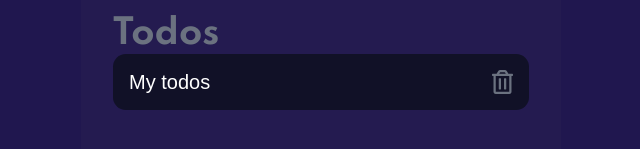
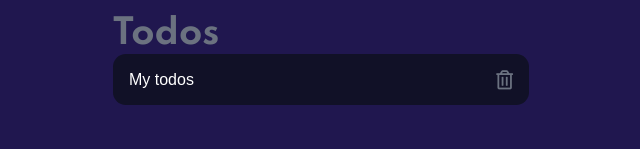
Before and after one commit to agausha/JavaScript-todo-app, a plain HTML site: page index.html in a window 1280 px wide. Shown: the part 279-428 px from the top of the page, 319-959 px from the left. Drawn offline with Linux system fonts and the light colour scheme.

Commit message:
Updated bg color in main

```diff
--- a/sass/_component.scss
+++ b/sass/_component.scss
@@ -64,11 +64,11 @@
     outline: none;
     background: none;
     color: $color-primary-white;
-    font-size: 1.25rem;
+    font-size: 1rem;
 }
 
 .delete {
     cursor: pointer;
-    font-size: 1.5rem;
+    font-size: 1.2rem;
     transition: all .3s;
 }
--- a/sass/_layout.scss
+++ b/sass/_layout.scss
@@ -1,6 +1,6 @@
 .main {
     max-width: 30rem;
     margin: 0 auto;
-    height: 35rem;
-    background: $color-primary-blue-magenta-1;
-}
+    min-height: 35rem;
+//     background: $color-primary-blue-magenta-1;
+ }
```
Also changed, not shown: css/main.css, css/main.min.css, 2 other files.
